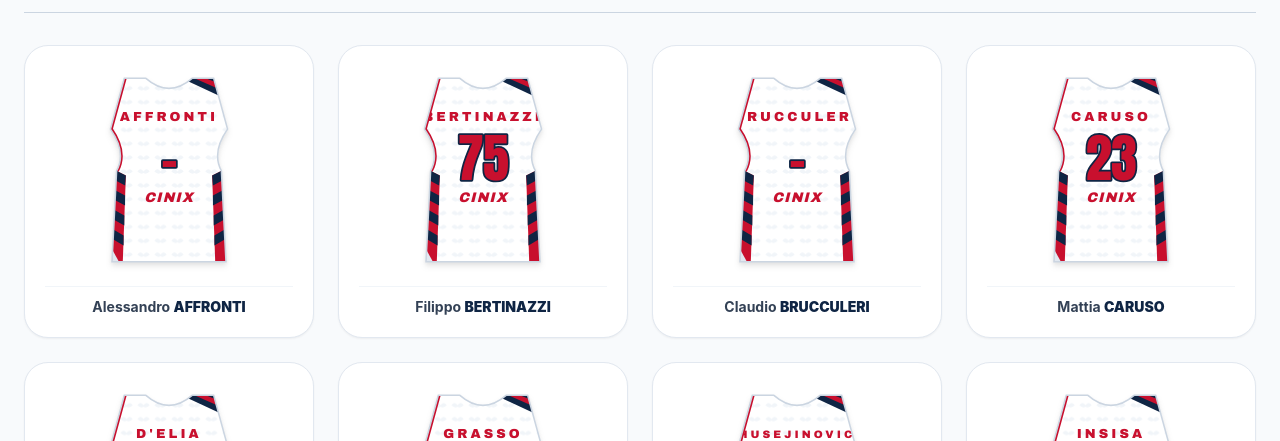
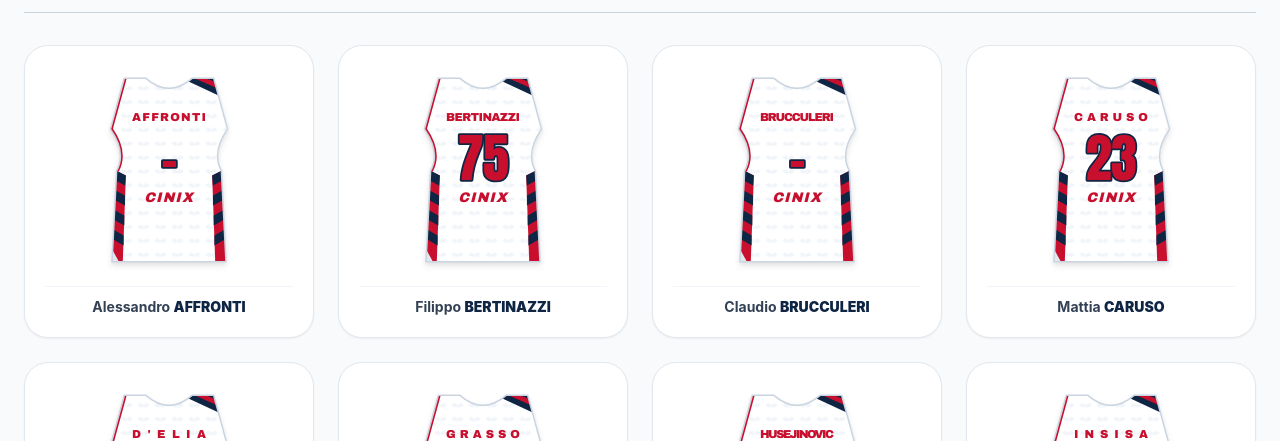
Before and after one commit to GioPer682/scoiattoli, a plain HTML site: page index.html in a window 1280 px wide. Shown: the part 359-800 px from the top of the page. Drawn offline with nearby package versions, Linux system fonts and the light colour scheme.

Commit message:
spaziatura cognome adattabile
Removed dynamic font size for 'cognome' and set it to a fixed size of 15. Updated the text element to use 'textLength' for adaptive sizing.

```diff
--- a/index.html
+++ b/index.html
@@ -376,8 +376,6 @@
         const clipId = `jersey-clip-${idx}`;
         const patternId = `wings-pattern-${idx}`;
 
-        const cognomeFontSize = cognome.length > 10 ? 14 : 17;
-
         return `
         <div class="bg-white p-3.5 sm:p-5 rounded-3xl border border-slate-200 shadow-sm hover:shadow-xl hover:border-[#0f2544] transition-all duration-300 flex flex-col items-center justify-between group">
 
@@ -415,8 +413,8 @@
                 <polygon points="186,184 168,194 168,207 186,197" fill="#0f2544" />
                 <polygon points="186,210 169,220 169,233 186,223" fill="#0f2544" />
 
-                <!-- COGNOME ROSSO PIENO (Senza contorno, spaziosissimo) -->
-                <text x="110" y="72" text-anchor="middle" font-size="${cognomeFontSize}" font-weight="900" fill="#c8102e" letter-spacing="4" style="font-family: 'Arial Black', Impact, sans-serif;">
+                <!-- COGNOME ROSSO PIENO ADATTIVO (textLength="96" impedisce qualsiasi trabokko) -->
+                <text x="110" y="72" text-anchor="middle" font-size="15" font-weight="900" fill="#c8102e" textLength="96" lengthAdjust="spacing" style="font-family: 'Arial Black', Impact, sans-serif;">
                   ${cognome}
                 </text>
 
```
